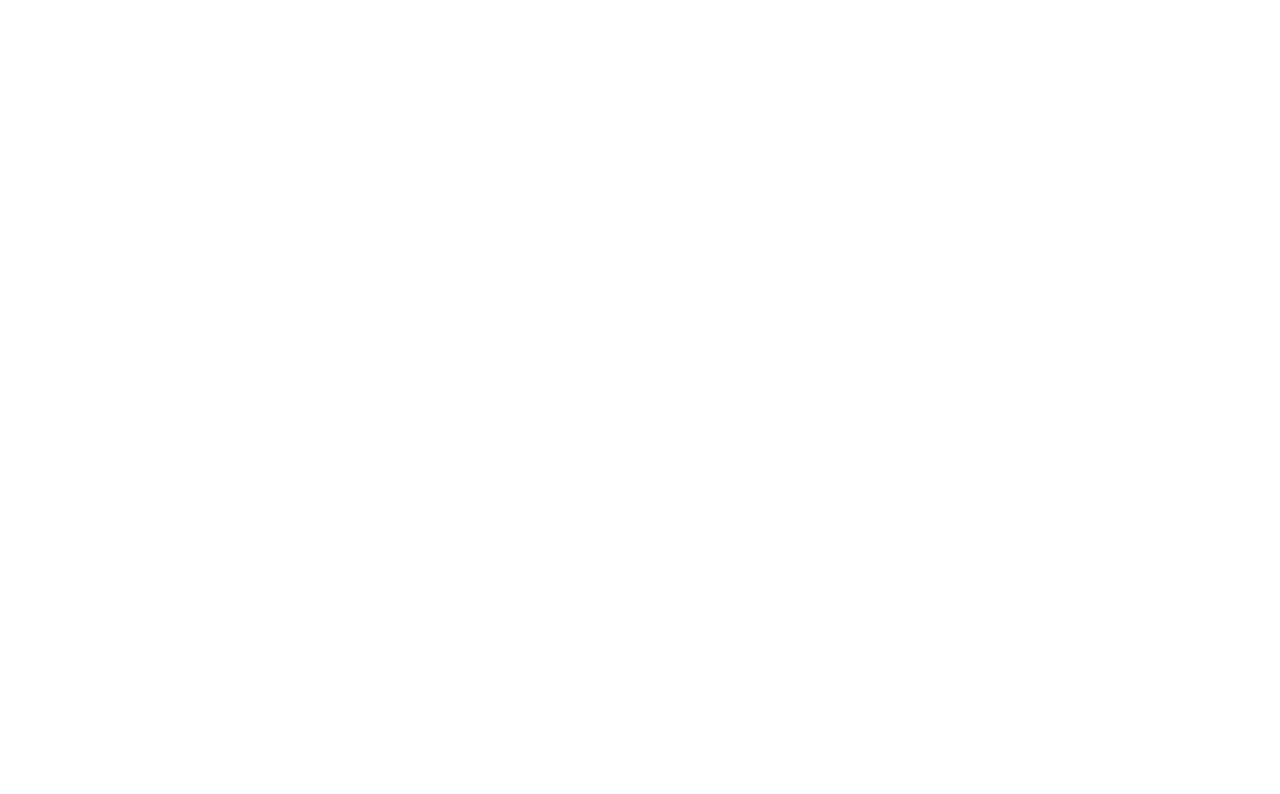
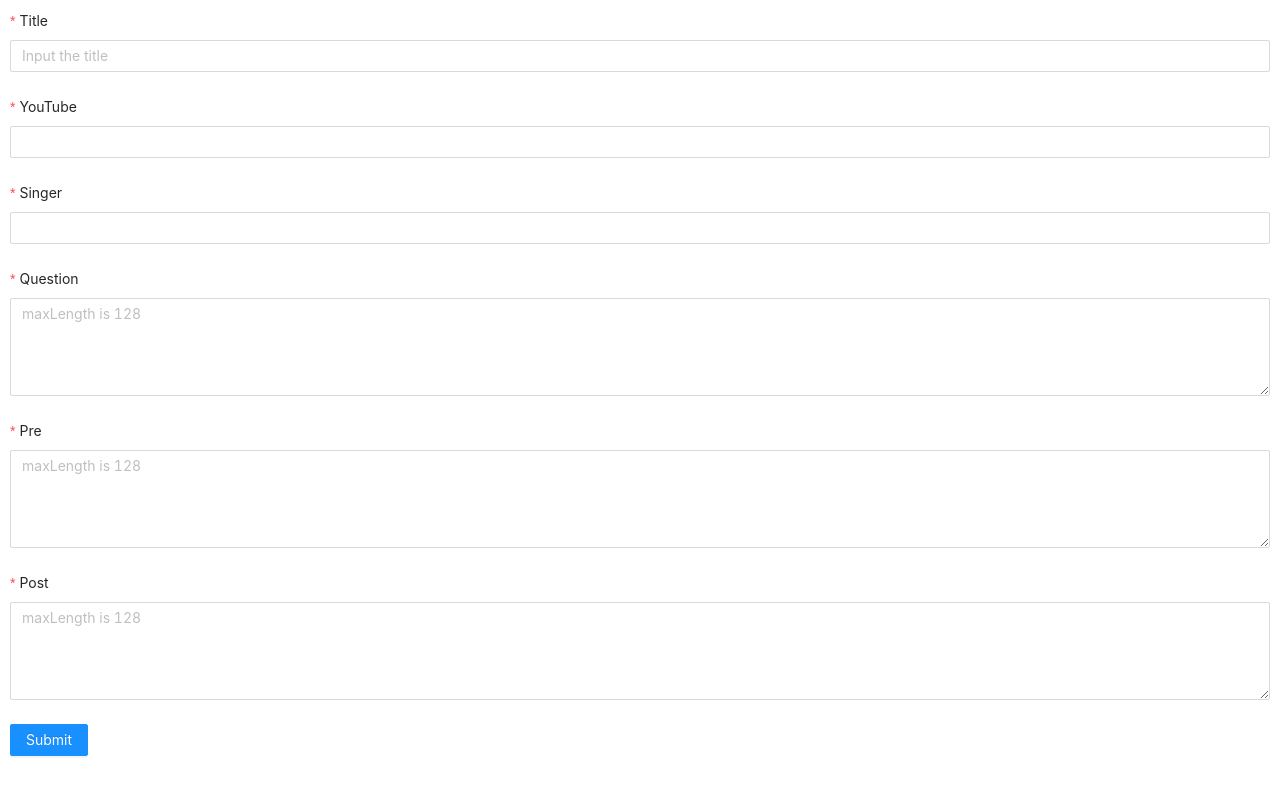
Before and after one commit to solitasroh/amazing-dictation, a React (Create React App) app: page /Admin/InsertSong in a window 1280 px wide. Before the commit this address had no page. Shown: the top 794 px of the page. Built offline with nearby package versions, Linux system fonts and the light colour scheme.

Commit message:
firebase 를 이용한 데이터 write 기능 초기 구현

```diff
--- a/package.json
+++ b/package.json
@@ -11,7 +11,8 @@
     "@types/react": "^17.0.43",
     "@types/react-dom": "^17.0.14",
     "antd": "^4.19.5",
-    "firebase": "^9.6.10",
+    "dotenv": "16.0.0",
+    "firebase": "9.6.10",
     "firebase-tools": "^10.6.0",
     "react": "^18.0.0",
     "react-dom": "^18.0.0",
@@ -47,6 +48,7 @@
     ]
   },
   "devDependencies": {
+    "@types/dotenv": "8.2.0",
     "@types/styled-components": "^5.1.24",
     "@typescript-eslint/eslint-plugin": "5.18.0",
     "@typescript-eslint/parser": "5.18.0",
--- /dev/null
+++ b/src/Pages/Admin/InsertSong.tsx
@@ -0,0 +1,84 @@
+import { addDoc, collection, setDoc, doc } from 'firebase/firestore';
+import React from 'react';
+import { Form, Input, Button, Radio } from 'antd';
+import { db } from '../../firebase';
+import 'antd/dist/antd.css';
+
+const { TextArea } = Input;
+
+interface Props {
+  id: number;
+}
+function InsertSong({ id }: Props): React.ReactElement {
+  const onFinished = async (values: any) => {
+    const docId = `${values.title}-${values.singer}`;
+    // firebase - firestore database 내 곡 정보 저장
+    await setDoc(doc(db, 'songs', docId), {
+      title: values.title,
+      singer: values.singer,
+      question: values.question,
+      pre: values.preLyrics,
+      post: values.postLyrics,
+      youtubeLink: values.youtubeLink,
+    });
+  };
+  return (
+    <Form
+      layout="vertical"
+      style={{ margin: 10 }}
+      name="QuestionForm"
+      onFinish={onFinished}
+      autoComplete="off"
+    >
+      <Form.Item
+        label="Title"
+        name="title"
+        rules={[{ required: true, message: 'Please input the title!' }]}
+      >
+        <Input placeholder="Input the title" />
+      </Form.Item>
+      <Form.Item
+        label="YouTube"
+        name="youtubeLink"
+        rules={[{ required: true, message: 'Please input the youtube link!' }]}
+      >
+        <Input />
+      </Form.Item>
+      <Form.Item
+        label="Singer"
+        name="singer"
+        rules={[{ required: true, message: 'Please input the single!' }]}
+      >
+        <Input />
+      </Form.Item>
+      <Form.Item
+        label="Question"
+        name="question"
+        rules={[{ required: true, message: 'Please input the question!' }]}
+      >
+        <TextArea rows={4} placeholder="maxLength is 128" maxLength={128} />
+      </Form.Item>
+      <Form.Item
+        name="preLyrics"
+        label="Pre"
+        rules={[{ required: true, message: 'Please input the pre-lyrics!' }]}
+      >
+        <TextArea rows={4} placeholder="maxLength is 128" maxLength={128} />
+      </Form.Item>
+      <Form.Item
+        label="Post"
+        name="postLyrics"
+        rules={[{ required: true, message: 'Please input the post-lyrics!' }]}
+      >
+        <TextArea rows={4} placeholder="maxLength is 128" maxLength={128} />
+      </Form.Item>
+      <Form.Item>
+        <Button type="primary" htmlType="submit">
+          Submit
+        </Button>
+      </Form.Item>
+    </Form>
+  );
+}
+
+export default InsertSong;
--- a/src/Routes/MainRouter.tsx
+++ b/src/Routes/MainRouter.tsx
@@ -7,6 +7,7 @@ import SongIntroPage from '../Pages/Game/SongIntroPage';
 import ResultPage from '../Pages/Game/ResultPage';
 import PlayPage from '../Pages/Game/PlayPage';
 import HintPage from '../Pages/Game/HintPage';
+import InsertSong from '../Pages/Admin/InsertSong';
 
 function MainRouter() {
   return (
@@ -19,6 +20,7 @@ function MainRouter() {
         <Route path="/Game/Play" element={<PlayPage id={1} />} />
         <Route path="/Game/Result" element={<ResultPage id={1} />} />
         <Route path="/Game/Hint" element={<HintPage id={1} />} />
+        <Route path="/Admin/InsertSong" element={<InsertSong id={1} />} />
       </Routes>
     </BrowserRouter>
   );
--- /dev/null
+++ b/src/firebase.ts
@@ -0,0 +1,25 @@
+// Import the functions you need from the SDKs you need
+import { initializeApp } from 'firebase/app';
+import { getAnalytics } from 'firebase/analytics';
+import { getFirestore } from 'firebase/firestore';
+import dotenv from 'dotenv';
+
+// TODO: Add SDKs for Firebase products that you want to use
+// https://firebase.google.com/docs/web/setup#available-libraries
+
+// Your web app's Firebase configuration
+// For Firebase JS SDK v7.20.0 and later, measurementId is optional
+const firebaseConfig = {
+  apiKey: 'AIzaSyC2WHWNM1l7DPv0tsdYQ1TruG_8b5gcD4c',
+  authDomain: process.env.FIREBASE_AUTH_DOMAIN,
+  projectId: 'amazing-dictation',
+  storageBucket: process.env.FIREBASE_STORAGE_BUCKET,
+  messagingSenderId: process.env.FIREBASE_MESSAGE_SENDER_ID,
+  appId: '1:216577076195:web:7fe15debd53f0010964ed6',
+  measurementId: process.env.FIREBASE_MEASUREMENT_ID,
+};
+
+// Initialize Firebase
+export const app = initializeApp(firebaseConfig);
+export const analytics = getAnalytics(app);
+export const db = getFirestore(app);
```
Also changed, not shown: 2 other files (tests, documents, lock files or other folders).
